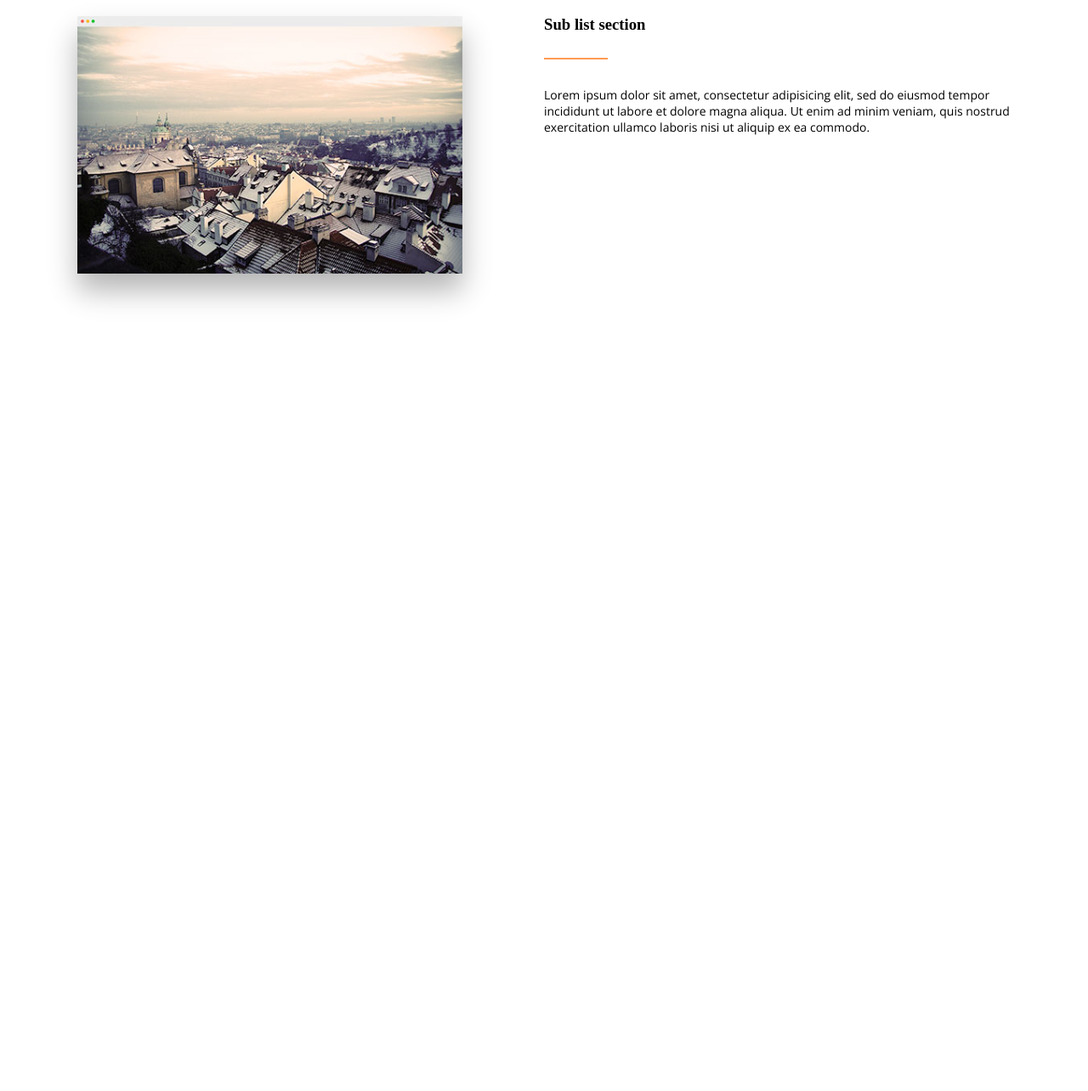
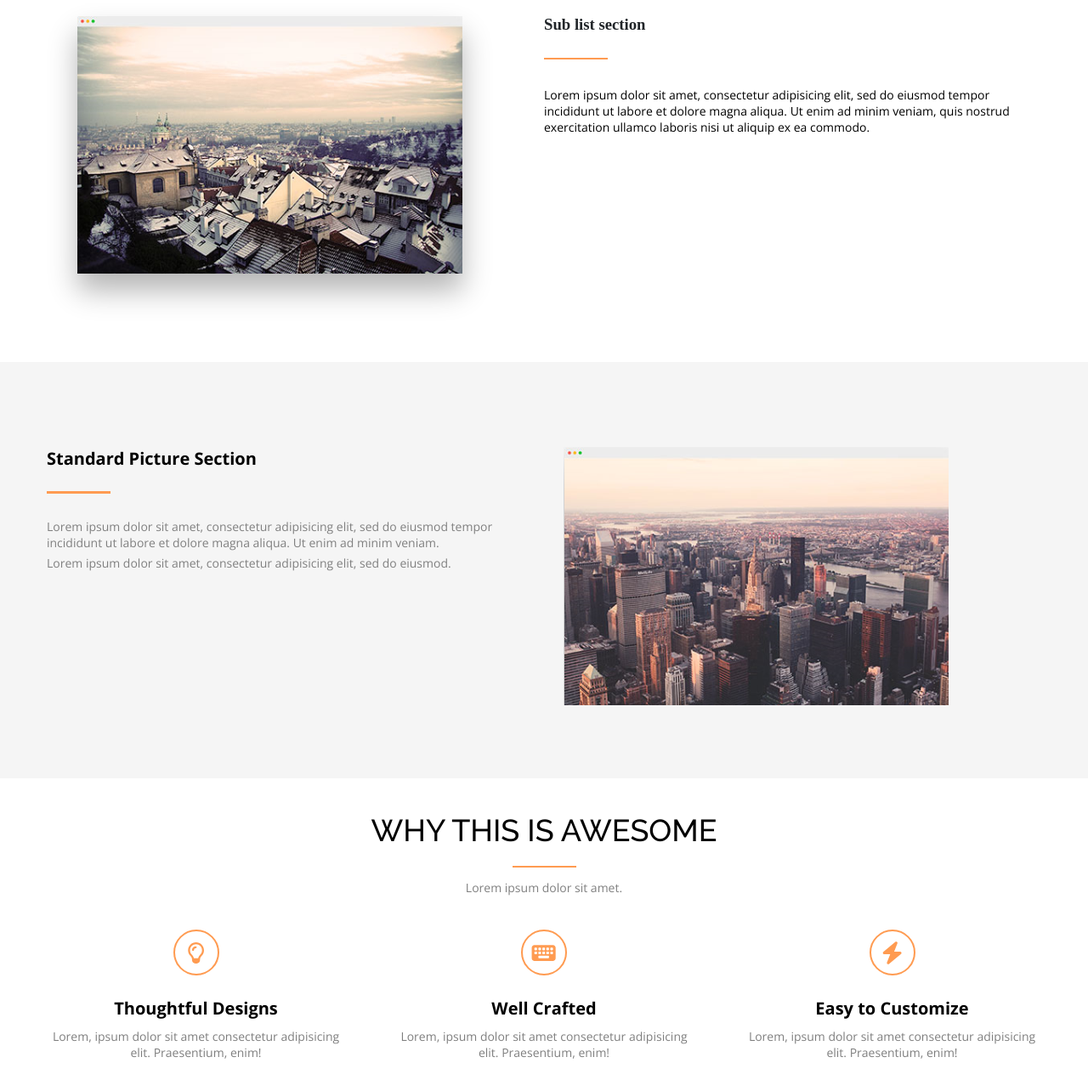
Before and after one commit to asadujaman74/AXIT-Web-Clone, a plain HTML site: page index.html in a window 1280 px wide. Shown: the part 1411-2695 px from the top of the page at 85% size. Before the commit the page ends 1793 px from the top, so only its background shows below. Drawn offline with nearby package versions, Linux system fonts and the light colour scheme.

Commit message:
Standard and Awesome Part Finished

```diff
--- a/css/style.css
+++ b/css/style.css
@@ -303,6 +303,7 @@ nav .nav-item ul li:hover{
 /* ======= Sub Part Start ===== */
 .sub-main{
     display: flex;
+    height: 440px;
 }
 
 .left-sub{
@@ -324,6 +325,9 @@ nav .nav-item ul li:hover{
     margin-top: 28px;
     background: #ff9b51;
 }
+#sub-part .right-sub h3{
+    color: rgb(33, 37, 41);
+}
 .sub-main .right-sub p{
     font-family: 'Open Sans', sans-serif;
     font-size: 14px;
@@ -332,3 +336,122 @@ nav .nav-item ul li:hover{
 }
 
 /* ======= Sub Part End ===== */
+
+/* ======= Standard Part Start ===== */
+#standard-part{
+    background: #F5F5F5;
+    height: 490px;
+}
+#standard-part .box{
+    display: flex;
+    justify-content: space-between;
+    margin-top: 98px;
+}
+#standard-part .box .left{
+   width: 48%;
+   margin-top: 100px;
+}
+#standard-part .box .left img{
+   width: 100%;
+}
+#standard-part .box .left .arrow{
+    display: inline-block;
+    width: 75px;
+    height: 3px;
+    background: #ff9b51;
+    margin-top: 25px;
+}
+#standard-part .box .left h3{
+    font-family: 'Open Sans', sans-serif;
+    font-size: 20px;
+    font-weight: 700;
+}
+#standard-part .box .left p{
+    font-family: 'Open Sans', sans-serif;
+    font-size: 14px;
+    font-weight: 200;
+    color: rgb(128, 128, 128);
+    margin-top: 25px;
+}
+#standard-part .box .right{
+   width: 48%;
+   margin-top: 100px;
+}
+
+
+/* ======= Standard Part End ===== */
+
+/* ======= Awesome Part Start ===== */
+.awesome-Part .up-part {
+    width: 45%;
+    margin: 40px auto;
+    text-align: center;
+}
+
+.awesome-Part .up-part h3 {
+    font-family: 'Raleway', sans-serif;
+    font-size: 36px;
+    font-weight: 500;
+    line-height: 43px;
+}
+
+.awesome-Part .up-part p {
+    font-family: 'Open Sans', sans-serif;
+    font-size: 14px;
+    font-weight: 400;
+    color: rgb(128, 128, 128);
+    margin-top: 10px;
+}
+
+.awesome-Part .up-part .arrow {
+    display: inline-block;
+    width: 75px;
+    height: 2px;
+    margin-top: 20px;
+    background: #ff9b51;
+}
+
+.awesome-Part .down-part {
+    display: flex;
+    justify-content: space-between;
+    margin-bottom: 70px;
+}
+
+.awesome-Part .down-part .box {
+    width: 30%;
+    display: flex;
+    flex-direction: column;
+    align-items: center;
+    text-align: center;
+}
+
+.awesome-Part .down-part .box .logo {
+    width: 50px;
+    height: 50px;
+    border: 2px solid #ff9b51;
+    color: #ff9b51;
+    border-radius: 50%;
+    display: flex;
+    justify-content: center;
+    align-items: center;
+    font-size: 25px;
+    font-weight: 700;
+}
+
+.awesome-Part .down-part .box h2 {
+    font-family: 'Open Sans', sans-serif;
+    font-size: 20px;
+    margin: 25px 0 10px;
+    font-weight: 700;
+}
+
+.awesome-Part .down-part .box p {
+    font-family: 'Open Sans', sans-serif;
+    font-size: 14px;
+    font-weight: 400;
+    opacity: .5;
+
+}
+
+
+/* ======= Awesome Part End ===== */
--- a/index.html
+++ b/index.html
@@ -151,26 +151,8 @@
                     </div>
                 <div class="right-sub">
                     <h3>Sub list section</h3>
-                    <span class="arrow"></span>
+                    <p class="arrow"><span></span></p>
                     <p>Lorem ipsum dolor sit amet, consectetur adipisicing elit, sed do eiusmod tempor incididunt ut labore et dolore magna aliqua. Ut enim ad minim veniam, quis nostrud exercitation ullamco laboris nisi ut aliquip ex ea commodo.</p>
-
-                    <!-- <div class="icon-list">
-                        <div class="icon-box">
-                            <i class="fa-solid fa-cloud-arrow-up"></i>
-                        </div>
-                        <div class="pera">
-                            <span>dkfjdkfjdkfj</span>
-                        </div>
-                    </div>
-                     -->
-                    <!-- <div class="icon-list">
-                        <div class="icon-box">
-                            <i class="fa-solid fa-cloud-arrow-up"></i>
-                        </div>
-                        <p> Title:Lorem ipsum dolor sit amet consectetur adipisicing elit. Recusandae molestiae
-                            alias quia reiciendis. Laboriosam aliquam alias debitis nisi. </p>
-                    </div> -->
-
 
                 </div>
 
@@ -179,6 +161,73 @@
 
   <!-- ===========================
             Sub Part End
+    ============================== -->
+
+
+  <!-- ===========================
+            Standard  Part Start
+    ============================== -->
+    <section id="standard-part" >
+        <div class="container">
+            <div class="box">
+                <div class="left">
+                    <h3>Standard Picture Section</h3>
+                    <p class="arrow"><span></span></p>
+                    <p>Lorem ipsum dolor sit amet, consectetur adipisicing elit, sed do eiusmod tempor incididunt ut labore et dolore magna aliqua. Ut enim ad minim veniam.</p>
+                    <p style="margin-top: 5px;">Lorem ipsum dolor sit amet, consectetur adipisicing elit, sed do eiusmod.</p>
+                </div>
+                <div class="right">
+                    <img src="images/stndrdpic.png" alt="Standard Pic">
+                </div>
+            </div>
+        </div>
+    </section>
+
+
+  <!-- ===========================
+            Standard  Part End
+    ============================== -->
+
+
+  <!-- ===========================
+            Awesome  Part Start
+    ============================== -->
+
+    <section class="awesome-Part">
+        <div class="container">
+            <div class="up-part">
+                <h3>WHY THIS IS AWESOME</h3>
+                <p class="arrow"><span></span></p>
+                <p>Lorem ipsum dolor sit amet.</p>
+            </div>
+            <div class="down-part">
+                <div class="box">
+                    <div class="logo">
+                        <i class="fa-regular fa-lightbulb"></i>
+                    </div>
+                    <h2>Thoughtful Designs</h2>
+                    <p>Lorem, ipsum dolor sit amet consectetur adipisicing elit. Praesentium, enim!</p>
+                </div>
+                <div class="box">
+                    <div class="logo">
+                        <i class="fa-solid fa-keyboard"></i>
+                    </div>
+                    <h2>Well Crafted</h2>
+                    <p>Lorem, ipsum dolor sit amet consectetur adipisicing elit. Praesentium, enim!</p>
+                </div>
+                <div class="box">
+                    <div class="logo">
+                        <i class="fa-solid fa-bolt"></i>
+                    </div>
+                    <h2>Easy to Customize</h2>
+                    <p>Lorem, ipsum dolor sit amet consectetur adipisicing elit. Praesentium, enim!</p>
+                </div>
+            </div>
+        </div>
+    </section>
+
+  <!-- ===========================
+            Awesome  Part End
     ============================== -->
 
 
```
